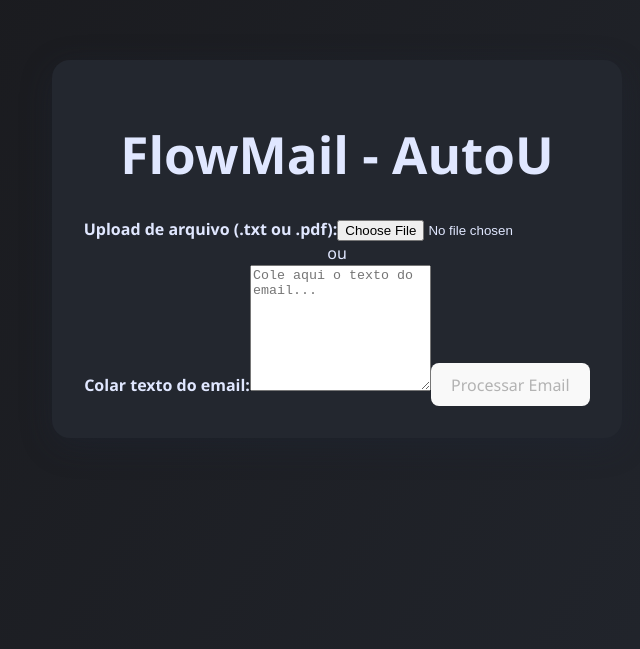
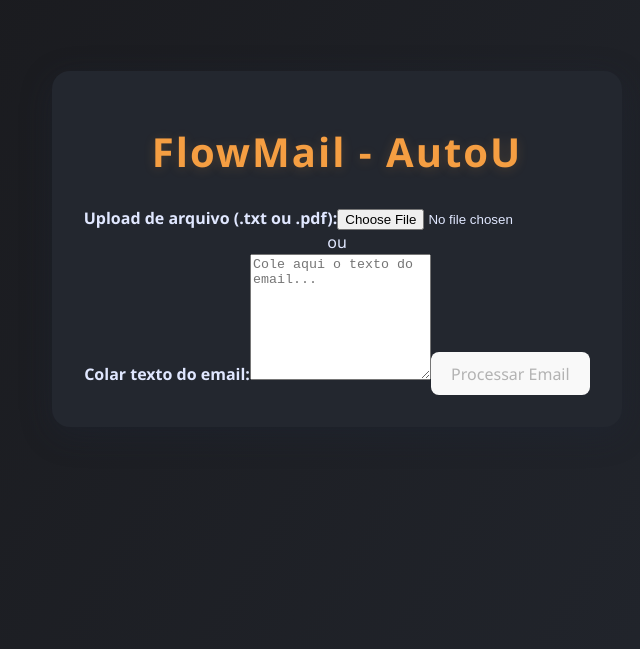
Before and after one commit to IvanFilh/email-classifier, a React (Vite) app: page / in a window 1280 px wide. Shown: the part 151-800 px from the top of the page, without its empty margins (303-943 px from the left). Built offline with nearby package versions, Linux system fonts and the light colour scheme.

Commit message:
style: configuração para tag h1 no App.css

```diff
--- a/src/App.css
+++ b/src/App.css
@@ -34,3 +34,12 @@ body {
   position: relative;
   overflow: hidden;
 }
+h1 {
+  color: var(--accent);
+  font-size: 2.5rem;
+  margin-bottom: 2rem;
+  letter-spacing: 2px;
+  font-family: "Montserrat", "Segoe UI", Arial, sans-serif;
+  text-shadow: 0 2px 12px rgba(245, 158, 66, 0.18);
+  animation: fadeInDown 1s;
+}
```
